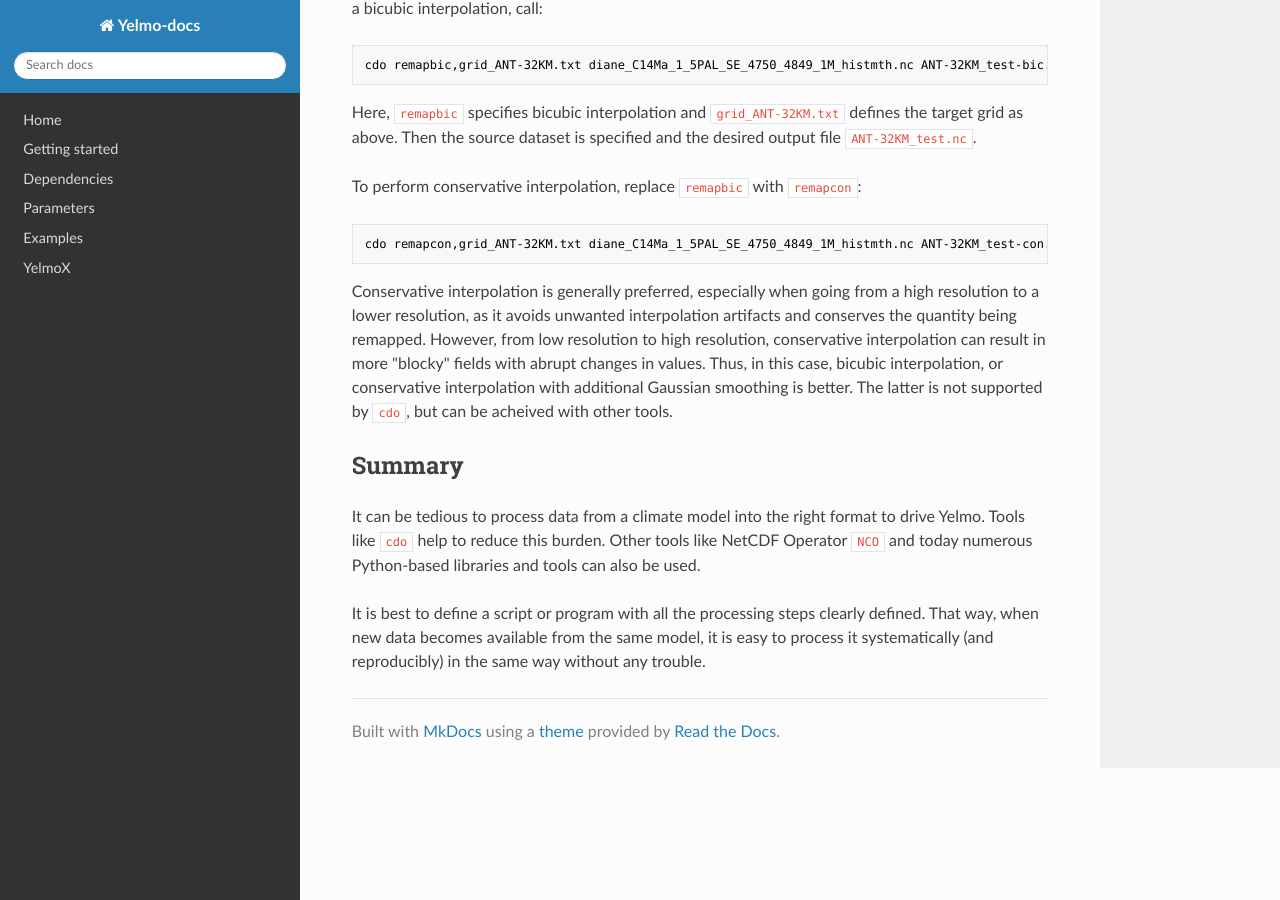
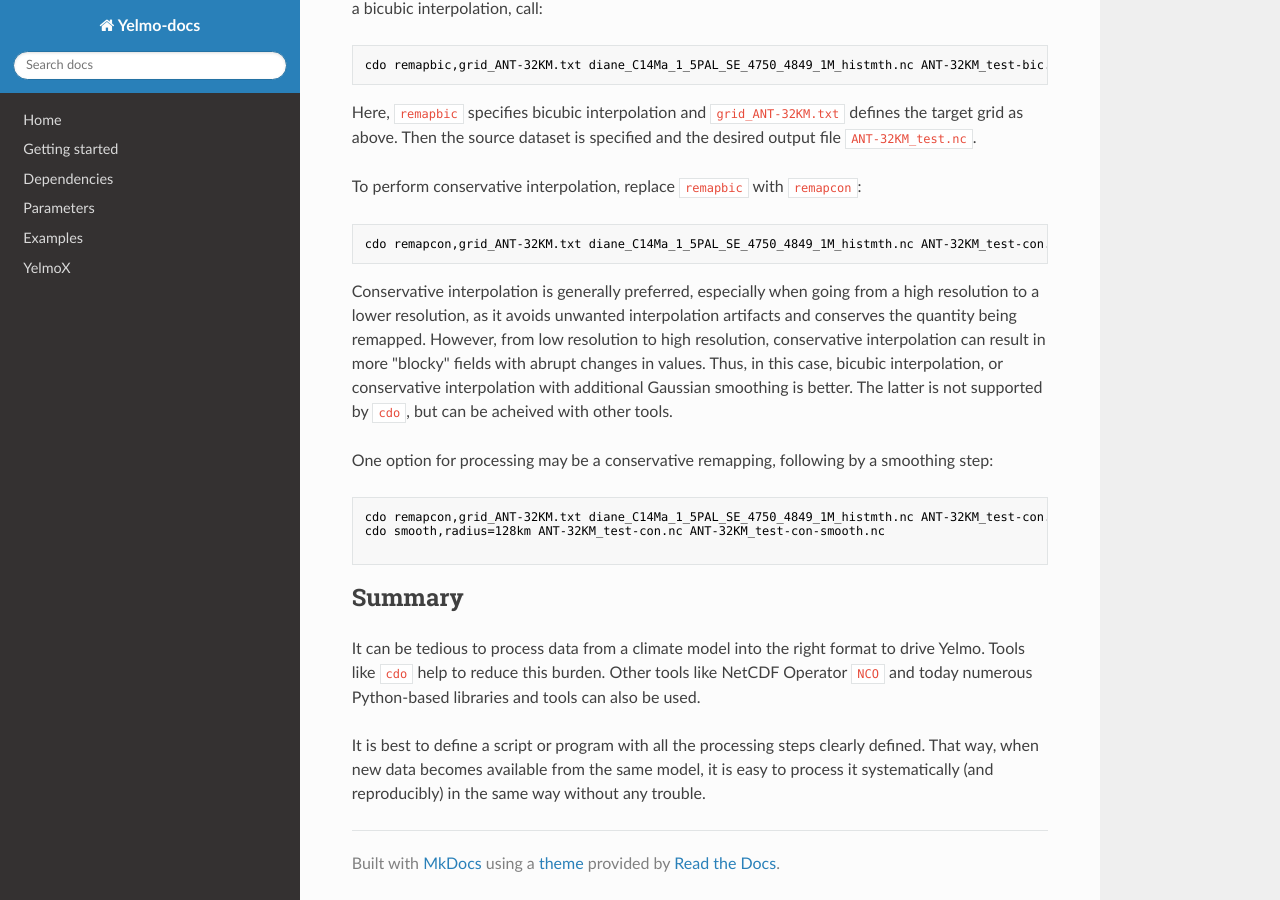
Before and after one commit to palma-ice/yelmo-docs, an MkDocs documentation site: the page built from docs/remapping.md, in a window 1280 px wide and 900 px high, scrolled down 2420 px. Built offline with MkDocs 1.6.1, drawn with Linux system fonts in a browser that asks for light colours; nearby versions of some CDN libraries.

Commit message:
Updated remapping.

````diff
--- a/docs/remapping.md
+++ b/docs/remapping.md
@@ -41,13 +41,13 @@ As a first step, the Climate Data Operators `cdo` package is great for most prep
 
 For example, it is possible to use the command `cdo selvar` to extract specific variables from a file:
 
-```
+```bash
 cdo selvar,t2m,precip diane_C14Ma_1_5PAL_SE_4750_4849_1M_histmth.nc ipsl_tmp1.nc
 ```
 
 If you have several variables in individual files, you can then conveniently merge them into one file usine `merge` (it's better if they have the same shape):
 
-```
+```bash
 # Extract t2m to a temporary file
 cdo selvar,t2m diane_C14Ma_1_5PAL_SE_4750_4849_1M_histmth.nc ipsl_tmp1.nc
 
@@ -101,7 +101,7 @@ inverse_flattening =         298.25722356
 
 With this file defined, it's easy to perform projections using the `cdo remap*` commands. To perform a bicubic interpolation, call:
 
-```
+```bash
 cdo remapbic,grid_ANT-32KM.txt diane_C14Ma_1_5PAL_SE_4750_4849_1M_histmth.nc ANT-32KM_test-bic.nc
 ```
 
@@ -109,11 +109,19 @@ Here, `remapbic` specifies bicubic interpolation and `grid_ANT-32KM.txt` defines
 
 To perform conservative interpolation, replace `remapbic` with `remapcon`:
 
-```
+```bash
 cdo remapcon,grid_ANT-32KM.txt diane_C14Ma_1_5PAL_SE_4750_4849_1M_histmth.nc ANT-32KM_test-con.nc
 ```
 
 Conservative interpolation is generally preferred, especially when going from a high resolution to a lower resolution, as it avoids unwanted interpolation artifacts and conserves the quantity being remapped. However, from low resolution to high resolution, conservative interpolation can result in more "blocky" fields with abrupt changes in values. Thus, in this case, bicubic interpolation, or conservative interpolation with additional Gaussian smoothing is better. The latter is not supported by `cdo`, but can be acheived with other tools.
+
+One option for processing may be a conservative remapping, following by a smoothing step:
+
+```bash
+cdo remapcon,grid_ANT-32KM.txt diane_C14Ma_1_5PAL_SE_4750_4849_1M_histmth.nc ANT-32KM_test-con.nc
+cdo smooth,radius=128km ANT-32KM_test-con.nc ANT-32KM_test-con-smooth.nc
+
+```
 
 ## Summary
 
````
